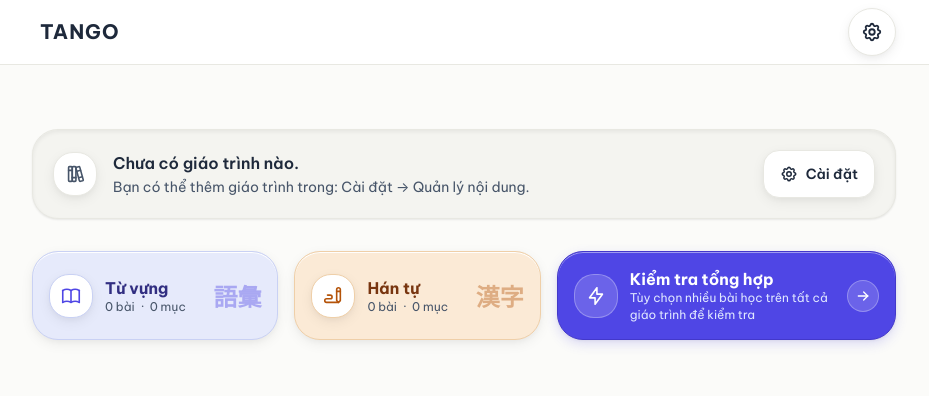
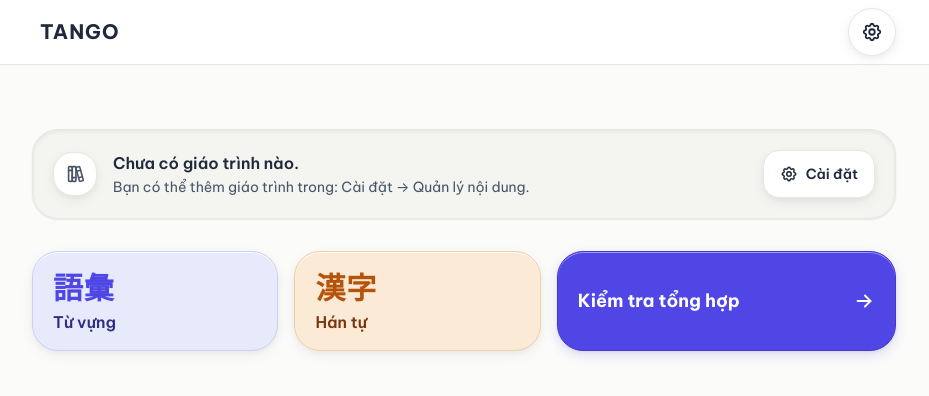
Before and after one commit to SCuong/Tango, a React (Vite) app: page / in a window 1280 px wide. Shown: the top 396 px of the page, without its empty margins (176-1105 px from the left). Built offline with nearby package versions, Linux system fonts and the light colour scheme.

Commit message:
fix(phase-7): simplify home information hierarchy

```diff
--- a/src/features/books/BookCard.tsx
+++ b/src/features/books/BookCard.tsx
@@ -41,33 +41,10 @@ export const BookCard: React.FC<BookCardProps> = ({
       </div>
 
       {/* Book information */}
-      <div className="flex-1 min-w-0 flex flex-col justify-between gap-3 py-0.5">
-        <div className="space-y-1.5">
-          <h3 className="font-study-title font-bold text-text-primary text-base sm:text-lg leading-snug line-clamp-3 break-words">
-            {book.title}
-          </h3>
-
-          {/* Metadata row */}
-          <div className="text-xs sm:text-sm text-text-secondary flex items-center gap-1.5 flex-wrap">
-            <span>
-              {t(
-                metrics.lessonCount === 1
-                  ? 'metrics.lessonCount.one'
-                  : 'metrics.lessonCount.other',
-                { count: metrics.lessonCount }
-              )}
-            </span>
-            <span aria-hidden="true">·</span>
-            <span>
-              {t(
-                metrics.itemCount === 1
-                  ? 'metrics.itemCount.one'
-                  : 'metrics.itemCount.other',
-                { count: metrics.itemCount }
-              )}
-            </span>
-          </div>
-        </div>
+      <div className="flex-1 min-w-0 flex flex-col justify-between gap-4 py-1">
+        <h3 className="font-study-title font-bold text-text-primary text-base sm:text-lg leading-snug line-clamp-3 break-words">
+          {book.title}
+        </h3>
 
         {/* Study Coverage row */}
         <div className="flex items-center gap-2.5">
--- a/src/features/books/HomeStudyHub.tsx
+++ b/src/features/books/HomeStudyHub.tsx
@@ -1,17 +1,9 @@
 import React, { useRef, useEffect } from 'react';
-import {
-  IconArrowRight,
-  IconBolt,
-  IconBook,
-  IconBooks,
-  IconSettings,
-  IconWriting,
-} from '@tabler/icons-react';
+import { IconArrowRight, IconBooks, IconSettings } from '@tabler/icons-react';
 import { useAppState } from '../../hooks/useAppState';
 import { useNavigation } from '../../hooks/useNavigation';
 import { useI18n } from '../../hooks/useI18n';
 import { CLAY_PRESSED_CLASSES, usePressFeedback } from '../../hooks/usePressFeedback';
-import { getCategoryStudyMetrics, StudyCollectionMetrics } from '../../lib/studyMetrics';
 import { TranslationKey } from '../../lib/i18n';
 import { StudyCategory } from '../../types';
 import { TopBar } from '../../components/TopBar';
@@ -24,15 +16,14 @@ const FOCUS_RING =
   'focus-visible:outline-none focus-visible:ring-2 focus-visible:ring-primary focus-visible:ring-offset-2 focus-visible:ring-offset-page';
 
 // Full class strings per category so Tailwind detects them statically.
-// `glyph` is the Japanese name of the category (study content, not UI locale).
+// `glyph` is the Japanese name of the category (study content, not UI locale) and is the
+// shortcut's visual identity; the localized label sits under it.
 const CATEGORY_TILES: Record<
   StudyCategory,
   {
     labelKey: TranslationKey;
     glyph: string;
-    Icon: typeof IconBook;
     surface: string;
-    puck: string;
     glyphColor: string;
     title: string;
   }
@@ -40,18 +31,14 @@ const CATEGORY_TILES: Record<
   vocabulary: {
     labelKey: 'category.vocabulary',
     glyph: '語彙',
-    Icon: IconBook,
     surface: 'bg-category-vocabulary-surface border-category-vocabulary-border',
-    puck: 'border-category-vocabulary-border text-category-vocabulary-icon',
     glyphColor: 'text-category-vocabulary-icon',
     title: 'text-category-vocabulary-text',
   },
   kanji: {
     labelKey: 'category.kanji',
     glyph: '漢字',
-    Icon: IconWriting,
     surface: 'bg-category-kanji-surface border-category-kanji-border',
-    puck: 'border-category-kanji-border text-category-kanji-icon',
     glyphColor: 'text-category-kanji-icon',
     title: 'text-category-kanji-text',
   },
@@ -59,11 +46,11 @@ const CATEGORY_TILES: Record<
 
 interface CategoryTileProps {
   category: StudyCategory;
-  metrics: StudyCollectionMetrics;
   onClick: () => void;
 }
 
-const CategoryTile: React.FC<CategoryTileProps> = ({ category, metrics, onClick }) => {
+// Typography-led navigation shortcut: Japanese glyph + localized category name, no counts.
+const CategoryTile: React.FC<CategoryTileProps> = ({ category, onClick }) => {
   const { t } = useI18n();
   const { isPressed, pressHandlers } = usePressFeedback();
   const tile = CATEGORY_TILES[category];
@@ -77,40 +64,16 @@ const CategoryTile: React.FC<CategoryTileProps> = ({ category, metrics, onClick
       {...pressHandlers}
       onClick={onClick}
       aria-label={t('aria.learnCategory', { category: label })}
-      className={`clay-interactive w-full h-full text-left border rounded-2xl p-3 sm:p-4 min-h-[72px] flex items-center gap-3 ${isPressed ? CLAY_PRESSED_CLASSES : 'shadow-clay-card'} ${tile.surface} ${FOCUS_RING}`}
+      className={`clay-interactive w-full h-full text-left border rounded-2xl px-4 py-3.5 sm:px-5 sm:py-4 min-h-[72px] flex flex-col justify-center gap-1.5 ${isPressed ? CLAY_PRESSED_CLASSES : 'shadow-clay-card'} ${tile.surface} ${FOCUS_RING}`}
     >
-      <div
-        className={`w-10 h-10 sm:w-11 sm:h-11 rounded-xl bg-surface border flex items-center justify-center shrink-0 shadow-clay-card ${tile.puck}`}
-        aria-hidden="true"
-      >
-        <tile.Icon size={22} stroke={1.75} />
-      </div>
-
-      <div className="flex-1 min-w-0">
-        <h3 className={`font-bold text-base leading-snug ${tile.title}`}>{label}</h3>
-        <div className="text-xs text-text-secondary flex items-center gap-x-1.5 gap-y-0.5 flex-wrap">
-          <span>
-            {t(
-              metrics.lessonCount === 1 ? 'metrics.lessonCount.one' : 'metrics.lessonCount.other',
-              { count: metrics.lessonCount }
-            )}
-          </span>
-          <span aria-hidden="true">·</span>
-          <span>
-            {t(metrics.itemCount === 1 ? 'metrics.itemCount.one' : 'metrics.itemCount.other', {
-              count: metrics.itemCount,
-            })}
-          </span>
-        </div>
-      </div>
-
       <span
         lang="ja"
         aria-hidden="true"
-        className={`hidden sm:block font-japanese font-bold leading-none text-2xl opacity-40 select-none shrink-0 ${tile.glyphColor}`}
+        className={`font-japanese font-bold leading-none text-2xl sm:text-3xl tracking-wide select-none ${tile.glyphColor}`}
       >
         {tile.glyph}
       </span>
+      <h3 className={`font-semibold text-sm sm:text-base leading-snug ${tile.title}`}>{label}</h3>
     </button>
   );
 };
@@ -177,16 +140,6 @@ export const HomeStudyHub: React.FC = () => {
   };
 
   const bookList = Object.values(state.books);
-  const vocabMetrics = getCategoryStudyMetrics(
-    'vocabulary',
-    state.lessons,
-    state.progressByItem
-  );
-  const kanjiMetrics = getCategoryStudyMetrics(
-    'kanji',
-    state.lessons,
-    state.progressByItem
-  );
 
   return (
     <div className="min-h-screen bg-page text-text-primary flex flex-col">
@@ -243,7 +196,6 @@ export const HomeStudyHub: React.FC = () => {
             <div className="grid grid-cols-2 gap-3 sm:gap-4 h-full">
               <CategoryTile
                 category="vocabulary"
-                metrics={vocabMetrics}
                 onClick={() =>
                   navigate({
                     type: 'learn_by_type',
@@ -253,7 +205,6 @@ export const HomeStudyHub: React.FC = () => {
               />
               <CategoryTile
                 category="kanji"
-                metrics={kanjiMetrics}
                 onClick={() =>
                   navigate({
                     type: 'learn_by_type',
@@ -264,7 +215,7 @@ export const HomeStudyHub: React.FC = () => {
             </div>
           </section>
 
-          {/* Mixed Test: compact solid CTA, visually below the books in hierarchy */}
+          {/* Mixed Test: concise solid CTA (title + trailing arrow), below the books in hierarchy */}
           <section aria-labelledby="home-mixed-test-heading">
             <button
               type="button"
@@ -272,28 +223,17 @@ export const HomeStudyHub: React.FC = () => {
               data-study-card="true"
               {...mixedTestPressHandlers}
               onClick={() => navigate({ type: 'mixed_quiz_config' })}
-              className={`clay-interactive w-full h-full text-left bg-cta-surface border border-cta-border text-cta-text rounded-2xl p-3 sm:p-4 min-h-[72px] flex items-center gap-3 ${isMixedTestPressed ? CLAY_PRESSED_CLASSES : 'shadow-clay-button'} ${FOCUS_RING}`}
+              className={`clay-interactive w-full h-full text-left bg-cta-surface border border-cta-border text-cta-text rounded-2xl px-4 py-3.5 sm:px-5 sm:py-4 min-h-[72px] flex items-center justify-between gap-3 ${isMixedTestPressed ? CLAY_PRESSED_CLASSES : 'shadow-clay-button'} ${FOCUS_RING}`}
             >
-              <div
-                className="w-10 h-10 sm:w-11 sm:h-11 rounded-xl bg-cta-puck-surface border border-cta-puck-border flex items-center justify-center shrink-0"
+              <h3 className="font-bold text-base sm:text-lg leading-snug text-cta-text">
+                {t('home.mixedTest')}
+              </h3>
+              <IconArrowRight
+                size={22}
+                stroke={2}
                 aria-hidden="true"
-              >
-                <IconBolt size={22} stroke={1.75} />
-              </div>
-              <div className="flex-1 min-w-0">
-                <h3 className="font-bold text-base leading-snug text-cta-text">
-                  {t('home.mixedTest')}
-                </h3>
-                <p className="text-xs text-cta-text-secondary leading-snug line-clamp-2">
-                  {t('home.mixedTestSubtitle')}
-                </p>
-              </div>
-              <div
-                className="w-8 h-8 rounded-full bg-cta-puck-surface border border-cta-puck-border flex items-center justify-center shrink-0 clay-hover-nudge transition-transform duration-150"
-                aria-hidden="true"
-              >
-                <IconArrowRight size={16} stroke={2} />
-              </div>
+                className="shrink-0 clay-hover-nudge transition-transform duration-150"
+              />
             </button>
           </section>
         </div>
--- a/src/lib/i18n.ts
+++ b/src/lib/i18n.ts
@@ -59,7 +59,6 @@ export const VI_DICTIONARY = {
   'home.studyBooks': 'Giáo trình',
   'home.learnByType': 'Học theo loại',
   'home.mixedTest': 'Kiểm tra tổng hợp',
-  'home.mixedTestSubtitle': 'Tùy chọn nhiều bài học trên tất cả giáo trình để kiểm tra',
   'home.emptyBooks.title': 'Chưa có giáo trình nào.',
   'home.emptyBooks.description': 'Bạn có thể thêm giáo trình trong: Cài đặt → Quản lý nội dung.',
 
@@ -133,7 +132,6 @@ export const EN_DICTIONARY: Record<TranslationKey, string> = {
   'home.studyBooks': 'Study Books',
   'home.learnByType': 'Learn by Type',
   'home.mixedTest': 'Mixed Test',
-  'home.mixedTestSubtitle': 'Select multiple lessons across all study books to test',
   'home.emptyBooks.title': 'No study books yet.',
   'home.emptyBooks.description': 'You can add study books from: Settings → Content Management.',
 
```
Also changed, not shown: 6 other files (tests, documents, lock files or other folders).
